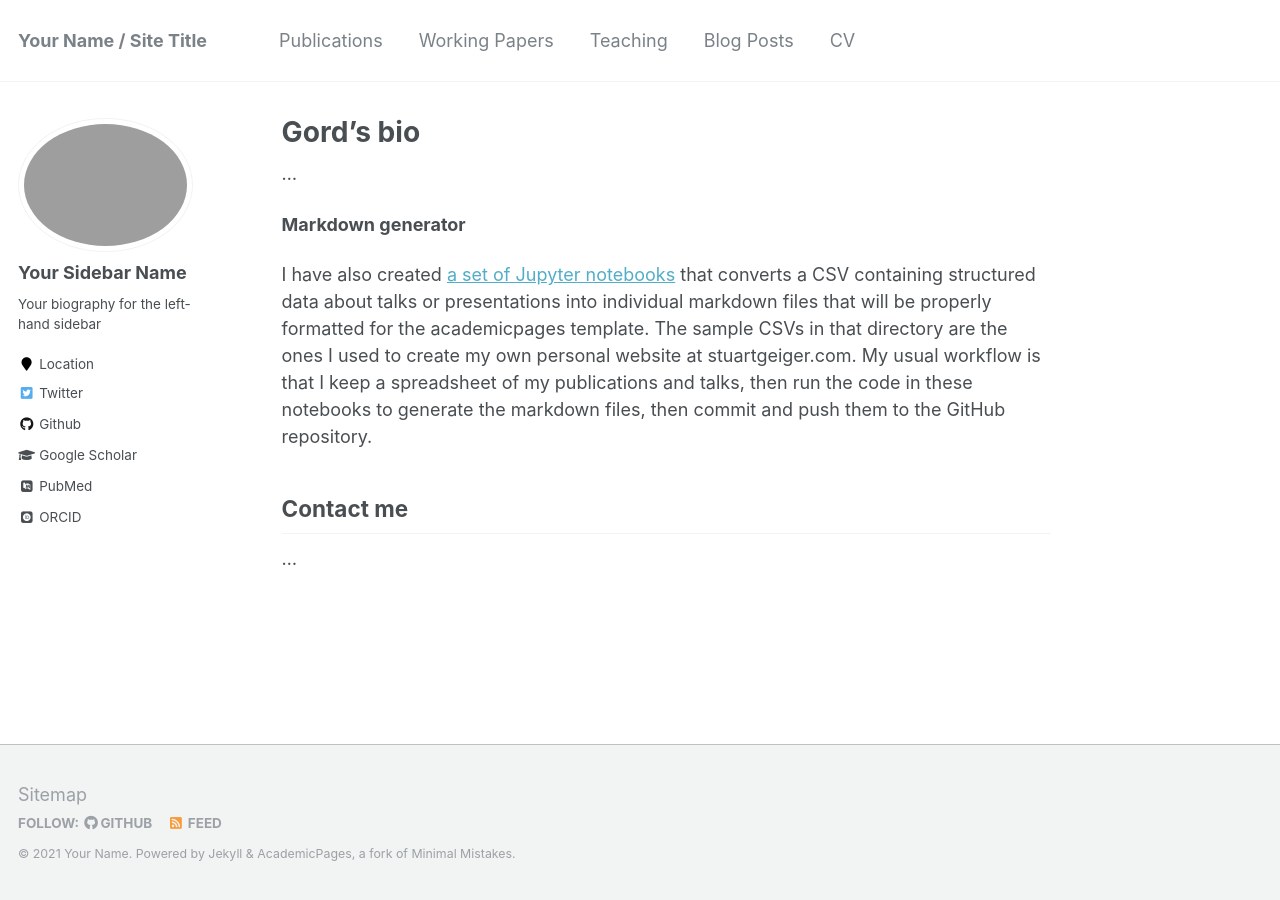
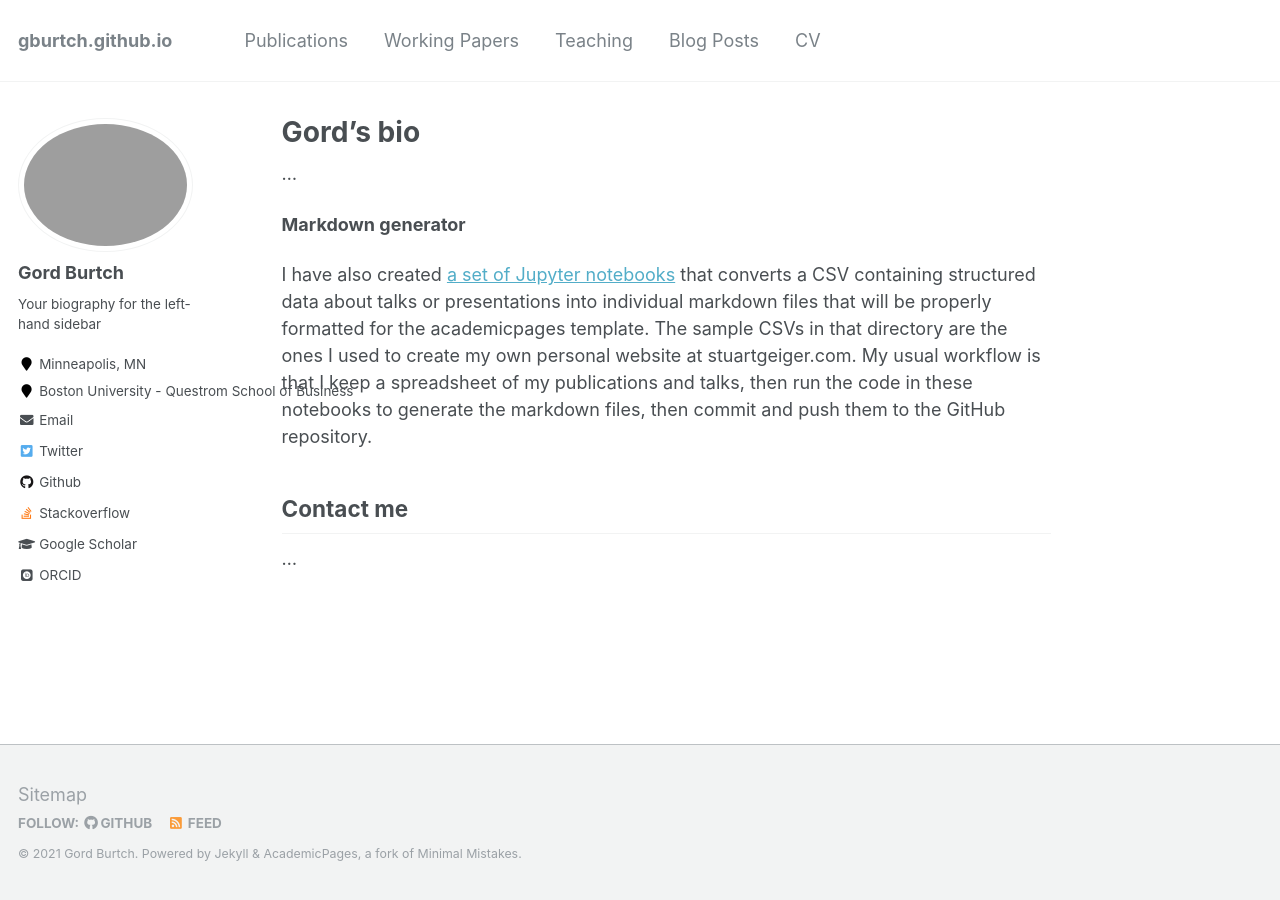
Before and after one commit to gburtch/gburtch.github.io, a Jekyll site: the page built from _pages/about.md, in a window 1280 px wide. Built offline with Jekyll 4.4.1, drawn with Linux system fonts in a browser that asks for light colours; some web fonts are replaced.

Commit message:
updates.

```diff
--- a/_config.yml
+++ b/_config.yml
@@ -7,13 +7,13 @@
 
 # Site Settings
 locale                   : "en-US"
-title                    : "Your Name / Site Title"
-title_separator          : "-"
-name                     : &name "Your Name"
-description              : &description "personal description"
-url                      : https://academicpages.github.io # the base hostname & protocol for your site e.g. "https://mmistakes.github.io"
+title                    :
+title_separator          :
+name                     : &name "Gord Burtch"
+description              : &description "Associate Professor, BU Questrom"
+url                      : https://gburtch.github.io # the base hostname & protocol for your site e.g. "https://mmistakes.github.io"
 baseurl                  : "" # the subpath of your site, e.g. "/blog"
-repository               : "academicpages/academicpages.github.io"
+repository               : "gburtch/gburtch.github.io"
 teaser                   :  # filename of teaser fallback teaser image placed in /images/, .e.g. "500x300.png"
 breadcrumbs              : false # true, false (default)
 words_per_minute         : 160
@@ -80,14 +80,14 @@ analytics:
 
 # Site Author
 author:
-  name             : "Your Sidebar Name"
-  avatar           : "profile.png"
+  name             : "Gord Burtch"
+  avatar           : "gburtch.png"
   bio              : "Your biography for the left-hand sidebar"
-  location         : "Location"
-  employer         :
-  pubmed           : "https://www.ncbi.nlm.nih.gov/pubmed/?term=john+snow"
-  googlescholar    : "http://yourfullgooglescholarurl.com"
-  email            :
+  location         : "Minneapolis, MN"
+  employer         : "Boston University - Questrom School of Business"
+  pubmed           :
+  googlescholar    : "https://scholar.google.com/citations?user=rc64wHQAAAAJ&hl=en"
+  email            : "gburtch@bu.edu"
   researchgate     :  # example: "https://www.researchgate.net/profile/yourprofile"
   uri              :
   bitbucket        :
@@ -96,20 +96,20 @@ author:
   flickr           :
   facebook         :
   foursquare       :
-  github           : "academicpages"
+  github           : "gburtch"
   google_plus      :
   keybase          :
   instagram        :
   impactstory      : #"https://profiles.impactstory.org/u/xxxx-xxxx-xxxx-xxxx"
   lastfm           :
   linkedin         :
-  orcid            : "http://orcid.org/yourorcidurl"
+  orcid            : "https://orcid.org/0000-0001-9798-1113"
   pinterest        :
   soundcloud       :
-  stackoverflow    : # http://stackoverflow.com/users/123456/username
+  stackoverflow    : "https://stackoverflow.com/users/13403806/gord-b"
   steam            :
   tumblr           :
-  twitter          : "replacethistwitterhandle"
+  twitter          : "gburtch"
   vine             :
   weibo            :
   xing             :
```
Also changed, not shown: 3 other files.
